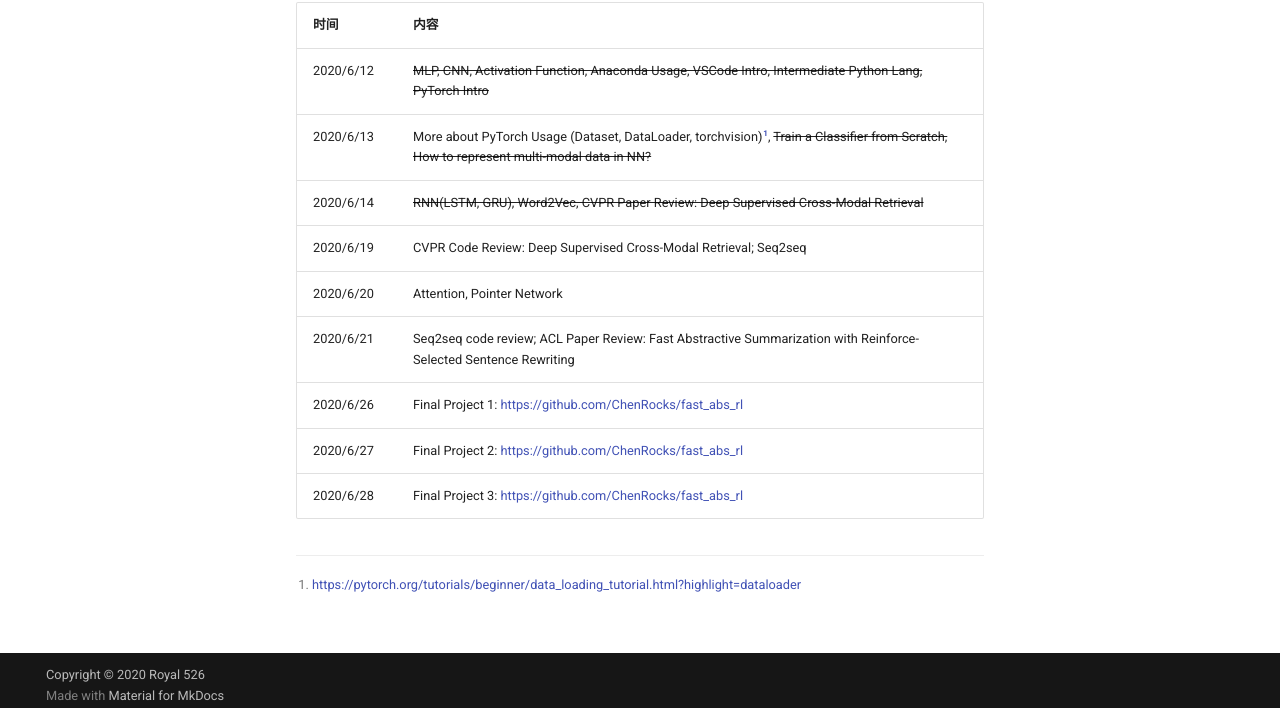
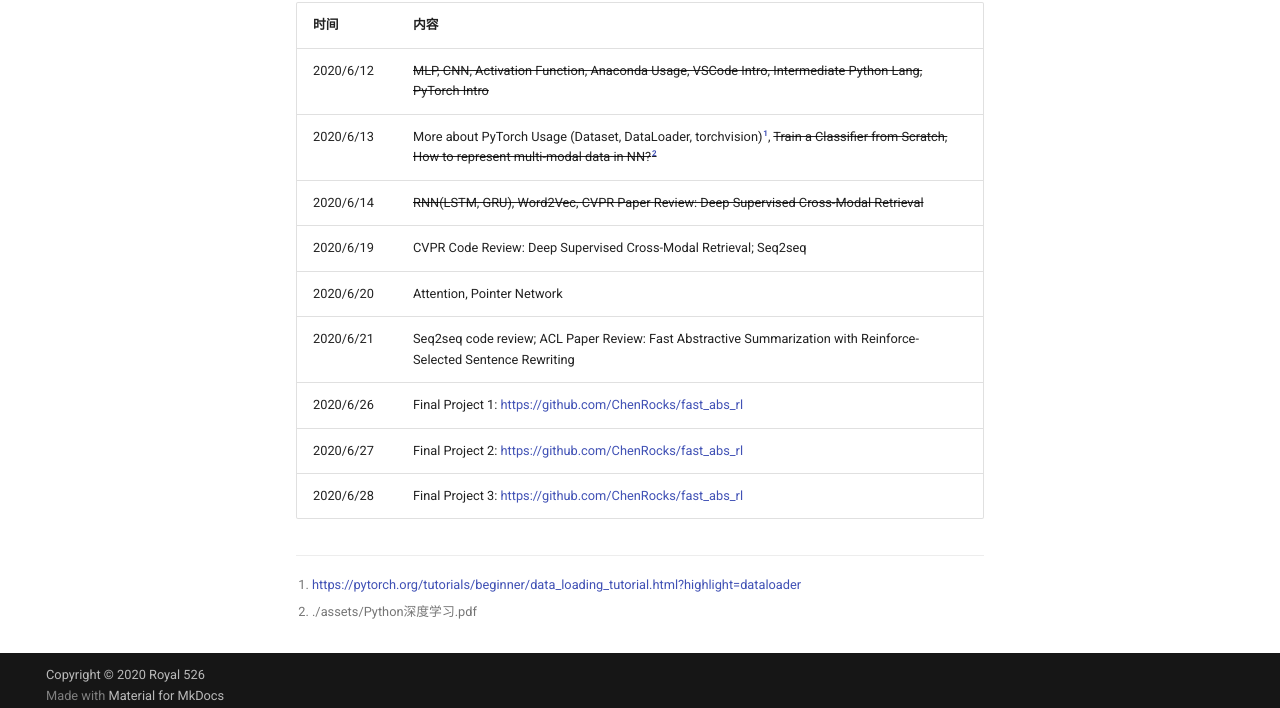
Before and after one commit to Royal-526/DLAP, an MkDocs documentation site: the page built from docs/index.md, in a window 1280 px wide and 1114 px high. Shown: the part 396-1104 px from the top of the window. Built offline with MkDocs 1.6.1 and Material for MkDocs 9.7.7, drawn with Linux system fonts in a browser that asks for light colours; emoji names are drawn with the system emoji font; comment, search, counter and statistics services are not loaded.

Commit message:
update schedule

```diff
--- a/docs/index.md
+++ b/docs/index.md
@@ -9,7 +9,7 @@
 时间        | 内容
 -----------| -----
 2020/6/12  | ~~MLP, CNN, Activation Function, Anaconda Usage, VSCode Intro, Intermediate Python Lang, PyTorch Intro~~
-2020/6/13  | More about PyTorch Usage (Dataset, DataLoader, torchvision)[^1], ~~Train a Classifier from Scratch, How to represent multi-modal data in NN?~~
+2020/6/13  | More about PyTorch Usage (Dataset, DataLoader, torchvision)[^1], ~~Train a Classifier from Scratch, How to represent multi-modal data in NN?[^2]~~
 2020/6/14  | ~~RNN(LSTM, GRU), Word2Vec, CVPR Paper Review:  Deep Supervised Cross-Modal Retrieval~~
 2020/6/19  | CVPR Code Review:  Deep Supervised Cross-Modal Retrieval; Seq2seq
 2020/6/20  | Attention, Pointer Network
@@ -20,3 +20,4 @@
 
 
 [^1]: https://pytorch.org/tutorials/beginner/data_loading_tutorial.html?highlight=dataloader
+[^2]: ./assets/Python深度学习.pdf
```
Also changed, not shown: 1 other file.
